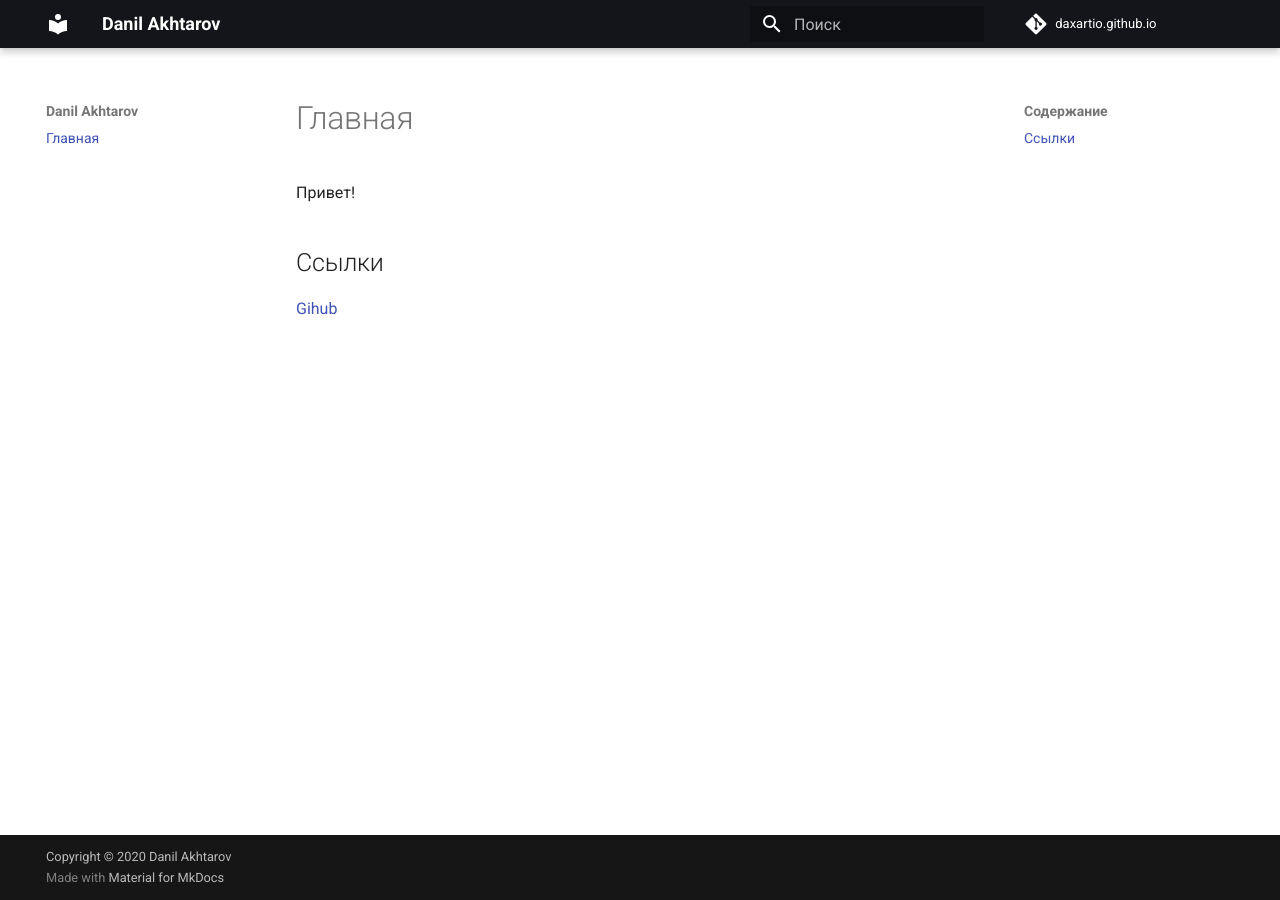
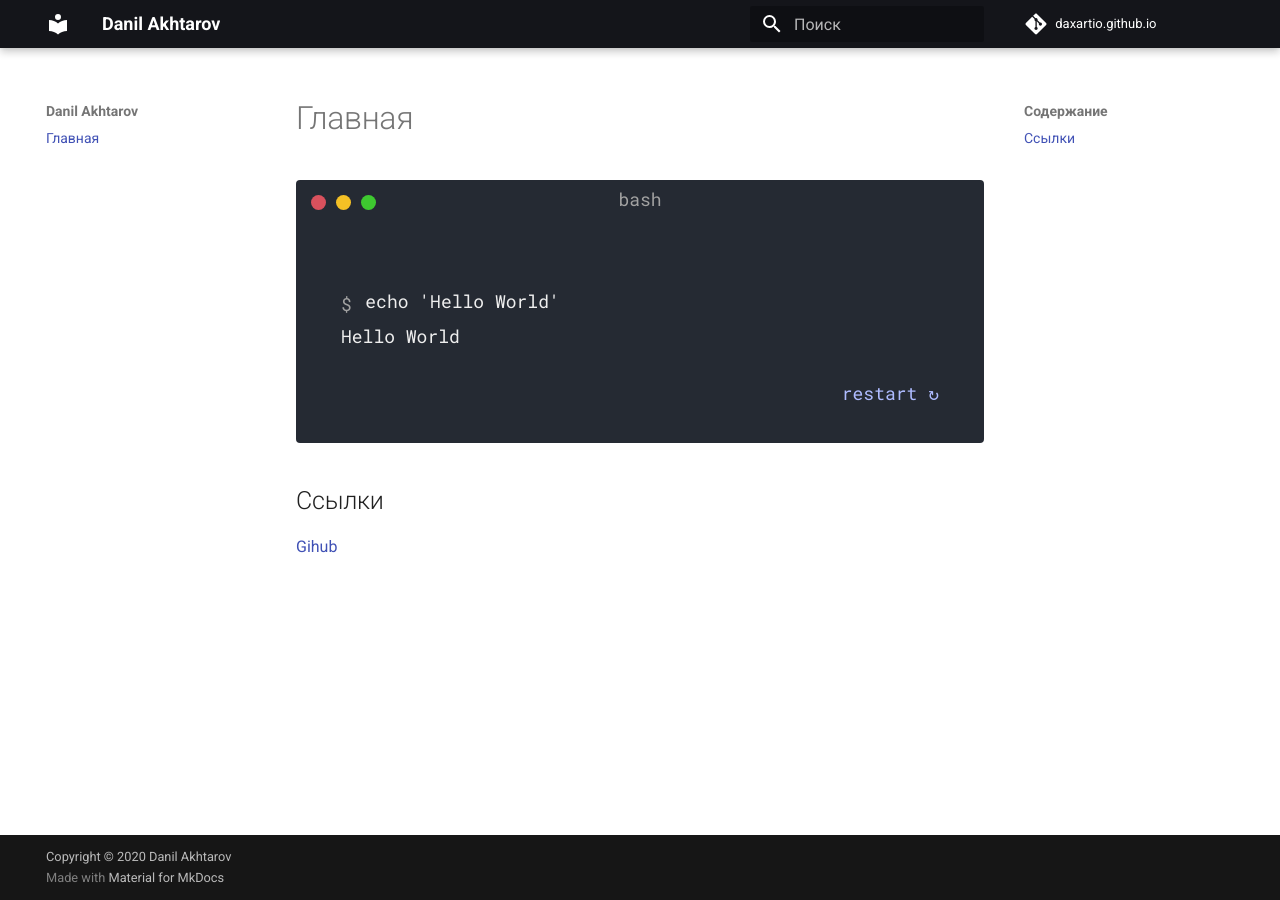
Before and after one commit to daxartio/daxartio.github.io, an MkDocs documentation site: the page built from docs/README.md, in a window 1280 px wide. Built offline with MkDocs 1.6.1 and Material for MkDocs 9.7.7, drawn with Linux system fonts in a browser that asks for light colours; comment, search, counter and statistics services are not loaded; part of the change alters nothing that is shown.

Commit message:
Add termynal

````diff
--- a/docs/README.md
+++ b/docs/README.md
@@ -1,6 +1,13 @@
 # Главная
 
-Привет!
+<div class="termy">
+
+```console
+$ echo 'Hello World'
+Hello World
+```
+
+</div>
 
 ## Ссылки
 
--- /dev/null
+++ b/docs/css/termynal.css
@@ -0,0 +1,134 @@
+/**
+ * termynal.js
+ *
+ * @author Ines Montani <ines@ines.io>
+ * @version 0.0.1
+ * @license MIT
+ */
+
+:root {
+    --color-bg: #252a33;
+    --color-text: #eee;
+    --color-text-subtle: #a2a2a2;
+}
+
+[data-termynal] {
+    width: 750px;
+    max-width: 100%;
+    background: var(--color-bg);
+    color: var(--color-text);
+    font-size: 18px;
+    /* font-family: 'Fira Mono', Consolas, Menlo, Monaco, 'Courier New', Courier, monospace; */
+    font-family: 'Roboto Mono', 'Fira Mono', Consolas, Menlo, Monaco, 'Courier New', Courier, monospace;
+    border-radius: 4px;
+    padding: 75px 45px 35px;
+    position: relative;
+    -webkit-box-sizing: border-box;
+            box-sizing: border-box;
+}
+
+[data-termynal]:before {
+    content: '';
+    position: absolute;
+    top: 15px;
+    left: 15px;
+    display: inline-block;
+    width: 15px;
+    height: 15px;
+    border-radius: 50%;
+    /* A little hack to display the window buttons in one pseudo element. */
+    background: #d9515d;
+    -webkit-box-shadow: 25px 0 0 #f4c025, 50px 0 0 #3ec930;
+            box-shadow: 25px 0 0 #f4c025, 50px 0 0 #3ec930;
+}
+
+[data-termynal]:after {
+    content: 'bash';
+    position: absolute;
+    color: var(--color-text-subtle);
+    top: 5px;
+    left: 0;
+    width: 100%;
+    text-align: center;
+}
+
+a[data-terminal-control] {
+    text-align: right;
+    display: block;
+    color: #aebbff;
+}
+
+[data-ty] {
+    display: block;
+    line-height: 2;
+}
+
+[data-ty]:before {
+    /* Set up defaults and ensure empty lines are displayed. */
+    content: '';
+    display: inline-block;
+    vertical-align: middle;
+}
+
+[data-ty="input"]:before,
+[data-ty-prompt]:before {
+    margin-right: 0.75em;
+    color: var(--color-text-subtle);
+}
+
+[data-ty="input"]:before {
+    content: '$';
+}
+
+[data-ty][data-ty-prompt]:before {
+    content: attr(data-ty-prompt);
+}
+
+[data-ty-cursor]:after {
+    content: attr(data-ty-cursor);
+    font-family: monospace;
+    margin-left: 0.5em;
+    -webkit-animation: blink 1s infinite;
+            animation: blink 1s infinite;
+}
+
+
+/* Cursor animation */
+
+@-webkit-keyframes blink {
+    50% {
+        opacity: 0;
+    }
+}
+
+@keyframes blink {
+    50% {
+        opacity: 0;
+    }
+}
+
+/* custom.css */
+
+.termynal-comment {
+    color: #4a968f;
+    font-style: italic;
+    display: block;
+}
+
+.termy [data-termynal] {
+    white-space: pre-wrap;
+}
+
+a.external-link::after {
+    /* \00A0 is a non-breaking space
+        to make the mark be on the same line as the link
+    */
+    content: "\00A0[↪]";
+}
+
+a.internal-link::after {
+    /* \00A0 is a non-breaking space
+        to make the mark be on the same line as the link
+    */
+    content: "\00A0↪";
+}
--- /dev/null
+++ b/docs/js/termynal.js
@@ -0,0 +1,372 @@
+/**
+ * termynal.js
+ * A lightweight, modern and extensible animated terminal window, using
+ * async/await.
+ *
+ * @author Ines Montani <ines@ines.io>
+ * @version 0.0.1
+ * @license MIT
+ */
+
+'use strict';
+
+/** Generate a terminal widget. */
+class Termynal {
+    /**
+     * Construct the widget's settings.
+     * @param {(string|Node)=} container - Query selector or container element.
+     * @param {Object=} options - Custom settings.
+     * @param {string} options.prefix - Prefix to use for data attributes.
+     * @param {number} options.startDelay - Delay before animation, in ms.
+     * @param {number} options.typeDelay - Delay between each typed character, in ms.
+     * @param {number} options.lineDelay - Delay between each line, in ms.
+     * @param {number} options.progressLength - Number of characters displayed as progress bar.
+     * @param {string} options.progressChar – Character to use for progress bar, defaults to █.
+	 * @param {number} options.progressPercent - Max percent of progress.
+     * @param {string} options.cursor – Character to use for cursor, defaults to ▋.
+     * @param {Object[]} lineData - Dynamically loaded line data objects.
+     * @param {boolean} options.noInit - Don't initialise the animation.
+     */
+    constructor(container = '#termynal', options = {}) {
+        this.container = (typeof container === 'string') ? document.querySelector(container) : container;
+        this.pfx = `data-${options.prefix || 'ty'}`;
+        this.originalStartDelay = this.startDelay = options.startDelay
+            || parseFloat(this.container.getAttribute(`${this.pfx}-startDelay`)) || 600;
+        this.originalTypeDelay = this.typeDelay = options.typeDelay
+            || parseFloat(this.container.getAttribute(`${this.pfx}-typeDelay`)) || 90;
+        this.originalLineDelay = this.lineDelay = options.lineDelay
+            || parseFloat(this.container.getAttribute(`${this.pfx}-lineDelay`)) || 1500;
+        this.progressLength = options.progressLength
+            || parseFloat(this.container.getAttribute(`${this.pfx}-progressLength`)) || 40;
+        this.progressChar = options.progressChar
+            || this.container.getAttribute(`${this.pfx}-progressChar`) || '█';
+		this.progressPercent = options.progressPercent
+            || parseFloat(this.container.getAttribute(`${this.pfx}-progressPercent`)) || 100;
+        this.cursor = options.cursor
+            || this.container.getAttribute(`${this.pfx}-cursor`) || '▋';
+        this.lineData = this.lineDataToElements(options.lineData || []);
+        this.loadLines()
+        if (!options.noInit) this.init()
+    }
+
+    loadLines() {
+        // Load all the lines and create the container so that the size is fixed
+        // Otherwise it would be changing and the user viewport would be constantly
+        // moving as she/he scrolls
+        const finish = this.generateFinish()
+        finish.style.visibility = 'hidden'
+        this.container.appendChild(finish)
+        // Appends dynamically loaded lines to existing line elements.
+        this.lines = [...this.container.querySelectorAll(`[${this.pfx}]`)].concat(this.lineData);
+        for (let line of this.lines) {
+            line.style.visibility = 'hidden'
+            this.container.appendChild(line)
+        }
+        const restart = this.generateRestart()
+        restart.style.visibility = 'hidden'
+        this.container.appendChild(restart)
+        this.container.setAttribute('data-termynal', '');
+    }
+
+    /**
+     * Initialise the widget, get lines, clear container and start animation.
+     */
+    init() {
+        /**
+         * Calculates width and height of Termynal container.
+         * If container is empty and lines are dynamically loaded, defaults to browser `auto` or CSS.
+         */
+        const containerStyle = getComputedStyle(this.container);
+        this.container.style.width = containerStyle.width !== '0px' ?
+            containerStyle.width : undefined;
+        this.container.style.minHeight = containerStyle.height !== '0px' ?
+            containerStyle.height : undefined;
+
+        this.container.setAttribute('data-termynal', '');
+        this.container.innerHTML = '';
+        for (let line of this.lines) {
+            line.style.visibility = 'visible'
+        }
+        this.start();
+    }
+
+    /**
+     * Start the animation and rener the lines depending on their data attributes.
+     */
+    async start() {
+        this.addFinish()
+        await this._wait(this.startDelay);
+
+        for (let line of this.lines) {
+            const type = line.getAttribute(this.pfx);
+            const delay = line.getAttribute(`${this.pfx}-delay`) || this.lineDelay;
+
+            if (type == 'input') {
+                line.setAttribute(`${this.pfx}-cursor`, this.cursor);
+                await this.type(line);
+                await this._wait(delay);
+            }
+
+            else if (type == 'progress') {
+                await this.progress(line);
+                await this._wait(delay);
+            }
+
+            else {
+                this.container.appendChild(line);
+                await this._wait(delay);
+            }
+
+            line.removeAttribute(`${this.pfx}-cursor`);
+        }
+        this.addRestart()
+        this.finishElement.style.visibility = 'hidden'
+        this.lineDelay = this.originalLineDelay
+        this.typeDelay = this.originalTypeDelay
+        this.startDelay = this.originalStartDelay
+    }
+
+    generateRestart() {
+        const restart = document.createElement('a')
+        restart.onclick = (e) => {
+            e.preventDefault()
+            this.container.innerHTML = ''
+            this.init()
+        }
+        restart.href = '#'
+        restart.setAttribute('data-terminal-control', '')
+        restart.innerHTML = "restart ↻"
+        return restart
+    }
+
+    generateFinish() {
+        const finish = document.createElement('a')
+        finish.onclick = (e) => {
+            e.preventDefault()
+            this.lineDelay = 0
+            this.typeDelay = 0
+            this.startDelay = 0
+        }
+        finish.href = '#'
+        finish.setAttribute('data-terminal-control', '')
+        finish.innerHTML = "fast →"
+        this.finishElement = finish
+        return finish
+    }
+
+    addRestart() {
+        const restart = this.generateRestart()
+        this.container.appendChild(restart)
+    }
+
+    addFinish() {
+        const finish = this.generateFinish()
+        this.container.appendChild(finish)
+    }
+
+    /**
+     * Animate a typed line.
+     * @param {Node} line - The line element to render.
+     */
+    async type(line) {
+        const chars = [...line.textContent];
+        line.textContent = '';
+        this.container.appendChild(line);
+
+        for (let char of chars) {
+            const delay = line.getAttribute(`${this.pfx}-typeDelay`) || this.typeDelay;
+            await this._wait(delay);
+            line.textContent += char;
+        }
+    }
+
+    /**
+     * Animate a progress bar.
+     * @param {Node} line - The line element to render.
+     */
+    async progress(line) {
+        const progressLength = line.getAttribute(`${this.pfx}-progressLength`)
+            || this.progressLength;
+        const progressChar = line.getAttribute(`${this.pfx}-progressChar`)
+            || this.progressChar;
+        const chars = progressChar.repeat(progressLength);
+		const progressPercent = line.getAttribute(`${this.pfx}-progressPercent`)
+			|| this.progressPercent;
+        line.textContent = '';
+        this.container.appendChild(line);
+
+        for (let i = 1; i < chars.length + 1; i++) {
+            await this._wait(this.typeDelay);
+            const percent = Math.round(i / chars.length * 100);
+            line.textContent = `${chars.slice(0, i)} ${percent}%`;
+			if (percent>progressPercent) {
+				break;
+			}
+        }
+    }
+
+    /**
+     * Helper function for animation delays, called with `await`.
+     * @param {number} time - Timeout, in ms.
+     */
+    _wait(time) {
+        return new Promise(resolve => setTimeout(resolve, time));
+    }
+
+    /**
+     * Converts line data objects into line elements.
+     *
+     * @param {Object[]} lineData - Dynamically loaded lines.
+     * @param {Object} line - Line data object.
+     * @returns {Element[]} - Array of line elements.
+     */
+    lineDataToElements(lineData) {
+        return lineData.map(line => {
+            let div = document.createElement('div');
+            div.innerHTML = `<span ${this._attributes(line)}>${line.value || ''}</span>`;
+
+            return div.firstElementChild;
+        });
+    }
+
+    /**
+     * Helper function for generating attributes string.
+     *
+     * @param {Object} line - Line data object.
+     * @returns {string} - String of attributes.
+     */
+    _attributes(line) {
+        let attrs = '';
+        for (let prop in line) {
+            // Custom add class
+            if (prop === 'class') {
+                attrs += ` class=${line[prop]} `
+                continue
+            }
+            if (prop === 'type') {
+                attrs += `${this.pfx}="${line[prop]}" `
+            } else if (prop !== 'value') {
+                attrs += `${this.pfx}-${prop}="${line[prop]}" `
+            }
+        }
+
+        return attrs;
+    }
+}
+
+/**
+* HTML API: If current script has container(s) specified, initialise Termynal.
+*/
+if (document.currentScript.hasAttribute('data-termynal-container')) {
+    const containers = document.currentScript.getAttribute('data-termynal-container');
+    containers.split('|')
+        .forEach(container => new Termynal(container))
+}
+
+// custom.css
+
+document.querySelectorAll(".use-termynal").forEach(node => {
+    node.style.display = "block";
+    new Termynal(node, {
+        lineDelay: 500
+    });
+});
+const progressLiteralStart = "---> 100%";
+const promptLiteralStart = "$ ";
+const customPromptLiteralStart = "# ";
+const termynalActivateClass = "termy";
+let termynals = [];
+
+function createTermynals() {
+    document
+        .querySelectorAll(`.${termynalActivateClass} .highlight`)
+        .forEach(node => {
+            const text = node.textContent;
+            const lines = text.split("\n");
+            const useLines = [];
+            let buffer = [];
+            function saveBuffer() {
+                if (buffer.length) {
+                    let isBlankSpace = true;
+                    buffer.forEach(line => {
+                        if (line) {
+                            isBlankSpace = false;
+                        }
+                    });
+                    let dataValue = {};
+                    if (isBlankSpace) {
+                        dataValue["delay"] = 0;
+                    }
+                    if (buffer[buffer.length - 1] === "") {
+                        // A last single <br> won't have effect
+                        // so put an additional one
+                        buffer.push("");
+                    }
+                    const bufferValue = buffer.join("<br>");
+                    dataValue["value"] = bufferValue;
+                    useLines.push(dataValue);
+                    buffer = [];
+                }
+            }
+            for (let line of lines) {
+                if (line === progressLiteralStart) {
+                    saveBuffer();
+                    useLines.push({
+                        type: "progress"
+                    });
+                } else if (line.startsWith(promptLiteralStart)) {
+                    saveBuffer();
+                    const value = line.replace(promptLiteralStart, "").trimEnd();
+                    useLines.push({
+                        type: "input",
+                        value: value
+                    });
+                } else if (line.startsWith("// ")) {
+                    saveBuffer();
+                    const value = "💬 " + line.replace("// ", "").trimEnd();
+                    useLines.push({
+                        value: value,
+                        class: "termynal-comment",
+                        delay: 0
+                    });
+                } else if (line.startsWith(customPromptLiteralStart)) {
+                    saveBuffer();
+                    const promptStart = line.indexOf(promptLiteralStart);
+                    if (promptStart === -1) {
+                        console.error("Custom prompt found but no end delimiter", line)
+                    }
+                    const prompt = line.slice(0, promptStart).replace(customPromptLiteralStart, "")
+                    let value = line.slice(promptStart + promptLiteralStart.length);
+                    useLines.push({
+                        type: "input",
+                        value: value,
+                        prompt: prompt
+                    });
+                } else {
+                    buffer.push(line);
+                }
+            }
+            saveBuffer();
+            const div = document.createElement("div");
+            node.replaceWith(div);
+            const termynal = new Termynal(div, {
+                lineData: useLines,
+                noInit: true,
+                lineDelay: 500
+            });
+            termynals.push(termynal);
+        });
+}
+
+function loadVisibleTermynals() {
+    termynals = termynals.filter(termynal => {
+        if (termynal.container.getBoundingClientRect().top - innerHeight <= 0) {
+            termynal.init();
+            return false;
+        }
+        return true;
+    });
+}
+window.addEventListener("scroll", loadVisibleTermynals);
+createTermynals();
+loadVisibleTermynals();
--- a/mkdocs.yml
+++ b/mkdocs.yml
@@ -31,7 +31,10 @@ plugins:
       - tinvest
 
 extra_css:
-  - custom.css
+  - 'css/termynal.css'
+
+extra_javascript:
+  - 'js/termynal.js'
 
 markdown_extensions:
   - admonition
````
